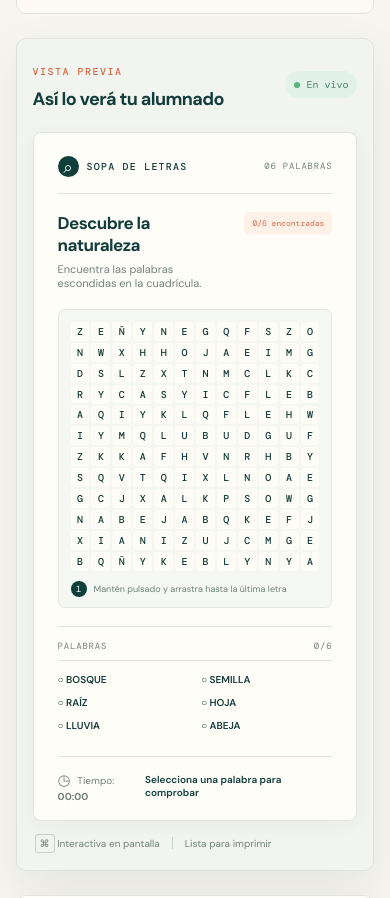
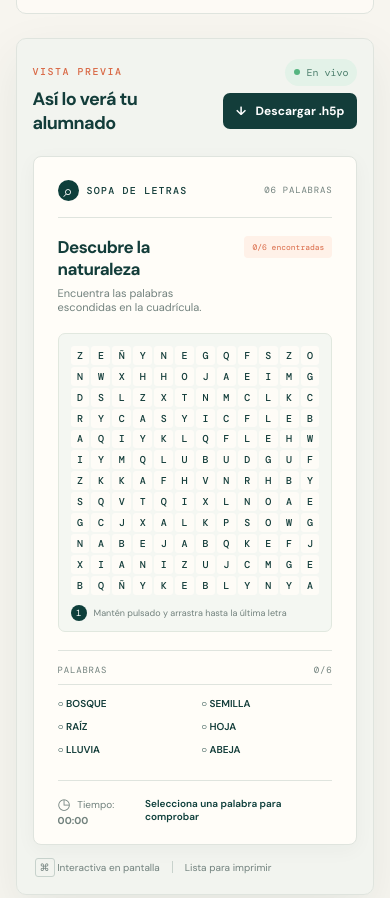
Before and after one commit to Aitor2010aitor/creacion-de-material-para-aules-, a website built with Vite: page sopacrea/index.html in a window 390 px wide. Shown: the part 1805-2703 px from the top of the page. Built offline with nearby package versions, Linux system fonts and the light colour scheme.

Commit message:
Anade boton de descarga en el editor y en la vista previa

```diff
--- a/sopacrea/src/main.ts
+++ b/sopacrea/src/main.ts
@@ -282,10 +282,11 @@ function seedMarkup(): void {
               <div class="difficulty-control"><button data-difficulty="easy">Fácil</button><button data-difficulty="medium" class="is-selected">Medio</button><button data-difficulty="hard">Difícil</button></div>
             </div>
             <div class="helper-tip"><span>✦</span><span><strong>Consejo docente</strong><br />Usa entre 5 y 10 palabras para mantener el ritmo de la actividad.</span></div>
+            <button class="button button-dark panel-download" data-action="export-h5p"><span>↓</span> Descargar .h5p para Aules</button>
           </aside>
 
           <section class="preview-panel" id="preview-section">
-            <div class="preview-topline"><div><span class="section-kicker">VISTA PREVIA</span><h2>Así lo verá tu alumnado</h2></div><span class="live-pill"><span></span> En vivo</span></div>
+            <div class="preview-topline"><div><span class="section-kicker">VISTA PREVIA</span><h2>Así lo verá tu alumnado</h2></div><div class="preview-topline-actions"><span class="live-pill"><span></span> En vivo</span><button class="button button-dark" data-action="export-h5p"><span>↓</span> Descargar .h5p</button></div></div>
             <div class="activity-preview" data-preview></div>
             <div class="preview-footer"><span><span class="keyboard-key">⌘</span> Interactiva en pantalla</span><span class="preview-footer-separator"></span><span>Lista para imprimir</span></div>
           </section>
--- a/sopacrea/src/style.css
+++ b/sopacrea/src/style.css
@@ -140,7 +140,7 @@ h1 em { font-family: 'Fraunces', serif; font-weight: 500; color: var(--coral); l
 .generic-preview-body h3 { margin:6px 0 8px; font-size:28px; }
 .generic-preview-body p { max-width:500px; color:var(--muted); line-height:1.6; }
 .generic-content-preview { white-space:pre-wrap; margin:18px 0; padding:18px; min-height:90px; border:1px dashed #c6ddcf; border-radius:6px; background:#f2f8f3; color:var(--ink); line-height:1.6; }
-.editor-panel.is-catalog-mode > .field-group, .editor-panel.is-catalog-mode > .content-heading, .editor-panel.is-catalog-mode > .entry-list, .editor-panel.is-catalog-mode > .add-entry, .editor-panel.is-catalog-mode > .settings-heading, .editor-panel.is-catalog-mode > .setting-row, .editor-panel.is-catalog-mode > .helper-tip, .editor-panel.is-catalog-mode > [data-action="generate"] { display:none; }
+.editor-panel.is-catalog-mode > .field-group, .editor-panel.is-catalog-mode > .content-heading, .editor-panel.is-catalog-mode > .entry-list, .editor-panel.is-catalog-mode > .add-entry, .editor-panel.is-catalog-mode > .settings-heading, .editor-panel.is-catalog-mode > .setting-row, .editor-panel.is-catalog-mode > .helper-tip, .editor-panel.is-catalog-mode > .panel-download { display:none; }
 .workspace { display: grid; grid-template-columns: minmax(370px, .78fr) minmax(500px, 1.22fr); gap: 24px; align-items: start; }
 .editor-panel, .preview-panel { background: var(--paper); border: 1px solid var(--line); border-radius: 10px; box-shadow: var(--shadow); }
 .editor-panel { padding: 27px 28px 28px; }
@@ -182,8 +182,11 @@ h1 em { font-family: 'Fraunces', serif; font-weight: 500; color: var(--coral); l
 .helper-tip { display: flex; gap: 10px; align-items: start; background: var(--pale); color: var(--muted); margin: 18px 0; border-radius: 6px; padding: 11px 12px; font-size: 10px; line-height: 1.45; }
 .helper-tip > span:first-child { color: var(--coral); font-size: 16px; line-height: 13px; }
 .helper-tip strong { color: var(--ink); font-size: 10px; }
+.panel-download { width: 100%; min-height: 49px; margin-top: 2px; }
 .preview-panel { padding: 28px; background: #f2f4ef; }
 .preview-topline { margin-bottom: 21px; }
+.preview-topline-actions { display: flex; align-items: center; gap: 10px; }
+.preview-topline-actions .button { min-height: 36px; padding: 0 13px; font-size: 12px; white-space: nowrap; }
 .preview-topline h2 { font-size: 18px; }
 .live-pill { display: inline-flex; align-items: center; gap: 6px; font: 10px 'DM Mono', monospace; color: #4e806e; background: #e3f2e8; padding: 7px 9px; border-radius: 20px; }
 .live-pill span { width: 6px; height: 6px; border-radius: 50%; background: #55b580; }
@@ -283,6 +286,8 @@ h1 em { font-family: 'Fraunces', serif; font-weight: 500; color: var(--coral); l
   .catalog-toolbar { flex-direction:column; }
   .catalog-grid { grid-template-columns:repeat(2, minmax(0,1fr)); max-height:360px; }
   .editor-panel, .preview-panel { padding: 20px 16px; }
+  .preview-topline { align-items: flex-start; gap: 10px; }
+  .preview-topline-actions { flex-direction: column; align-items: flex-end; gap: 7px; }
   .preview-title-row { align-items: start; gap: 10px; }
   .preview-title-row h3 { font-size: 17px; }
   .progress-badge { font-size: 8px; }
```
Also changed, not shown: sopacrea/dist/assets/index-BBDwAk4l.js (deleted), sopacrea/dist/assets/index-C3cXi_mK.js (added), sopacrea/dist/assets/index-DSMHkpvV.css (added), sopacrea/dist/assets/index-DibkgOyK.css (deleted), sopacrea/dist/index.html.
